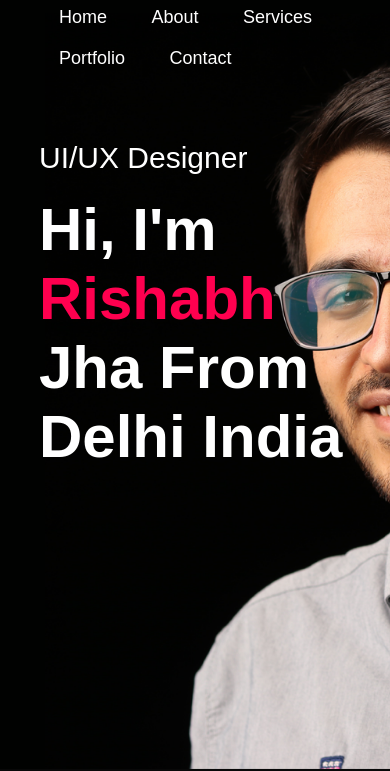
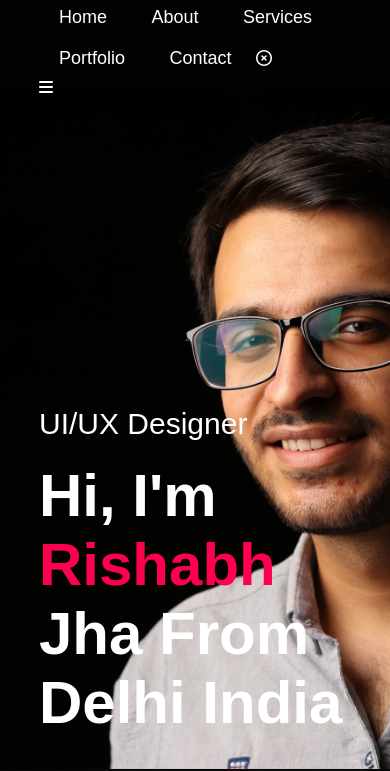
Before and after one commit to Rishabhjha9868/Portfolio, a plain HTML site: page index.html in a window 390 px wide. Shown: the part 75-846 px from the top of the page. Drawn offline with Linux system fonts and the light colour scheme.

Commit message:
Responsiveness Update

```diff
--- a/index.html
+++ b/index.html
@@ -18,7 +18,9 @@
             <li><a href="#">Services</a></li>
             <li><a href="#">Portfolio</a></li>
             <li><a href="#">Contact</a></li>
+            <i class="fa-regular fa-circle-xmark"></i>
           </ul>
+          <i class="fa-solid fa-bars"></i>
         </nav>
         <div class="header-text">
           <p>UI/UX Designer</p>
@@ -160,8 +162,8 @@
             <p><i class="fa-solid fa-paper-plane"></i> contact@example.com</p>
             <p> <i class="fa-solid fa-phone-volume"></i> 0123456789</p>
             <div class="social-icons">
-              <a href="#"><i class="fa-brands fa-facebook"></i></a>
-              <a href="#"><i class="fa-brands fa-twitter-square"></i></a>
+              <a href="https://www.instagram.com/rishabhjha0207/?igshid=MzMyNGUyNmU2YQ%3D%3D"><i class="fa-brands fa-facebook"></i></a>
+              <a href="https://twitter.com/Rishabhjha02"><i class="fa-brands fa-twitter-square"></i></a>
               <a href="#"><i class="fa-brands fa-instagram"></i></a>
               <a href="#"><i class="fa-brands fa-linkedin"></i></a>
             </div>
@@ -182,6 +184,7 @@
       </div>
     </div>
 
+<!-- ------------------------------------------Javasript-------------------------------- -->
     <script>
       var tablinks = document.getElementsByClassName("tab-links");
       var tabcontents = document.getElementsByClassName("tab-contents");
--- a/style.css
+++ b/style.css
@@ -345,3 +345,20 @@ form .btn2 {
 .copyright i {
   color: #ff004f;
 }
+
+/* ---------------------Responsiveness----------------------------- */
+nav .fas {
+  display: none;
+}
+@media only screen and (max-width: 600px) {
+  #header {
+    background-image: url(images/phone-background.png);
+  }
+  .header-text {
+    margin-top: 100%;
+    font-size: 16px;
+  }
+  .header-text {
+    font-size: 30px;
+  }
+}
```
